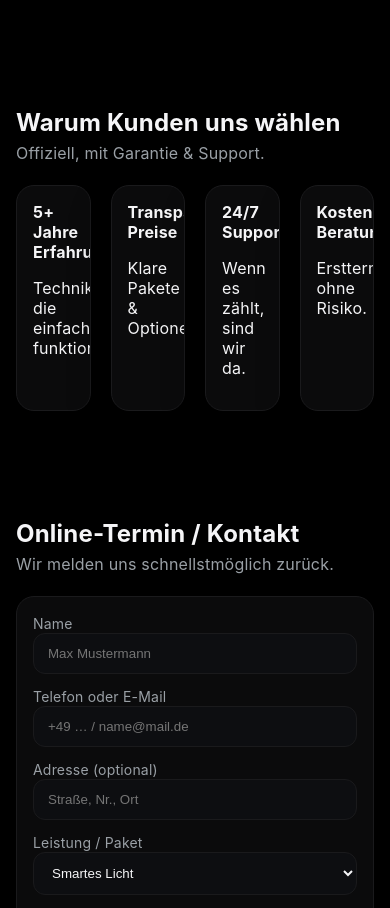
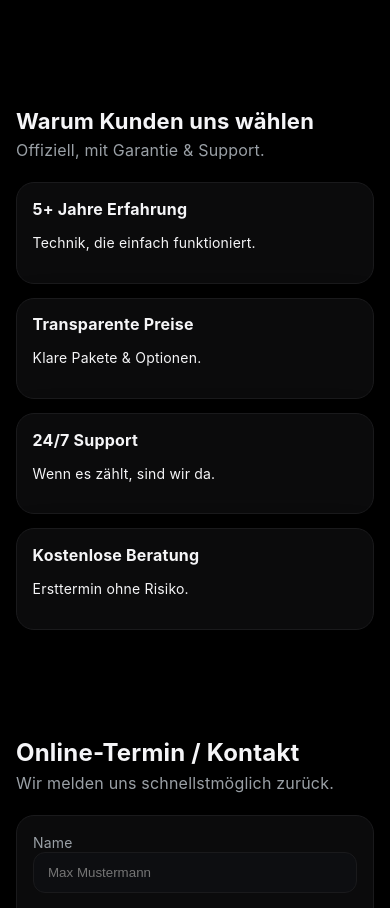
Before and after one commit to noooreality/Smart-Home-Luxemburg, a plain HTML site: page index.html in a window 390 px wide. Shown: the part 4866-5774 px from the top of the page. Drawn offline with Linux system fonts and the light colour scheme.

Commit message:
Update index.html

```diff
--- a/index.html
+++ b/index.html
@@ -173,7 +173,6 @@
       will-change: transform;
       outline: none;
     }
-    /* CTA (есть у тебя) */
     .btn.primary {
       background: linear-gradient(180deg,#ffd54d,#f6c62a);
       color: #000 !important; border:0; box-shadow: 0 6px 18px rgba(255,213,77,.22);
@@ -181,7 +180,6 @@
     .btn.primary:hover { box-shadow: 0 10px 28px rgba(255,213,77,.32); transform: translateY(-1px) }
     .btn.primary:active { transform: translateY(1px) }
 
-    /* НЕ-CTA (Mehr erfahren / Anfragen): подчёркнутый интерактив */
     .btn:not(.primary){
       background: linear-gradient(180deg, #0f1114, #0c0d10);
       border-color: #232428;
@@ -200,7 +198,7 @@
       box-shadow: 0 0 0 2px rgba(124,231,255,.14), 0 8px 24px rgba(0,0,0,.35);
       transform: translateY(-1px);
       gap: 12px;
-      padding-right: 20px; /* место под стрелку */
+      padding-right: 20px;
     }
     .btn:not(.primary):hover::after,
     .btn:not(.primary):focus-visible::after{
@@ -211,7 +209,6 @@
       transform: translateY(1px) scale(.99);
       box-shadow: 0 0 0 2px rgba(124,231,255,.18), 0 4px 14px rgba(0,0,0,.4) inset;
     }
-    /* Клавиатурная доступность */
     .btn:focus-visible{
       box-shadow: 0 0 0 2px #000, 0 0 0 4px color-mix(in oklab, var(--accent) 55%, #fff 0%);
     }
@@ -251,6 +248,21 @@
     .price h3 { margin: 0; font-size: 20px; }
     .price ul { margin: 0; padding-left: 18px; color: var(--muted); }
     .price .tag { display:inline-block; font-weight:700; padding:6px 10px; border-radius: 999px; background: rgba(255,213,77,.1); border:1px solid rgba(255,213,77,.35); color:#ffe28b; }
+
+    /* =========================================
+       WHY GRID — responsive и типографика
+    ========================================= */
+    .why-grid { grid-template-columns: repeat(4, minmax(0,1fr)); gap: 20px; }
+    @media (max-width: 1024px){
+      .why-grid { grid-template-columns: repeat(2, minmax(0,1fr)); }
+    }
+    @media (max-width: 600px){
+      .why-grid { grid-template-columns: 1fr; gap: 14px; }
+      #why .card { padding: clamp(14px, 4vw, 18px); }
+      #why .card strong { font-size: 16px; line-height: 1.25; }
+      #why .card p { font-size: 14px; line-height: 1.45; }
+      #why .section-head h2 { font-size: 22px; }
+    }
 
     /* Формы (под main) */
     .form { display:grid; gap:12px; }
@@ -461,7 +473,8 @@
         <h2>Warum Kunden uns wählen</h2>
         <p>Offiziell, mit Garantie & Support.</p>
       </div>
-      <div class="grid" style="grid-template-columns: repeat(4, minmax(0,1fr)); gap:20px">
+      <!-- убран inline-style, добавлен класс why-grid -->
+      <div class="grid why-grid">
         <div class="card"><strong>5+ Jahre Erfahrung</strong><p class="muted">Technik, die einfach funktioniert.</p></div>
         <div class="card"><strong>Transparente Preise</strong><p class="muted">Klare Pakete & Optionen.</p></div>
         <div class="card"><strong>24/7 Support</strong><p class="muted">Wenn es zählt, sind wir da.</p></div>
```
